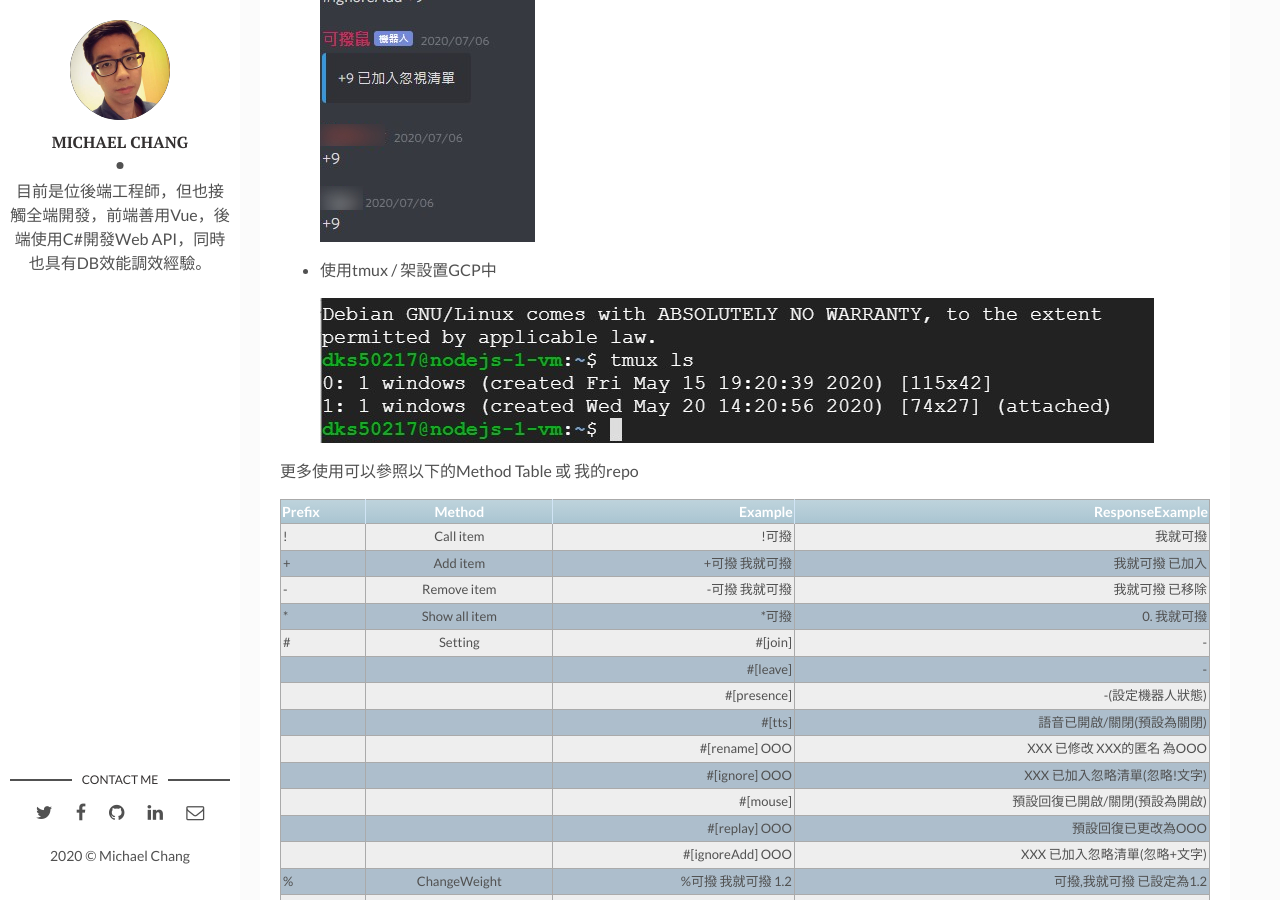
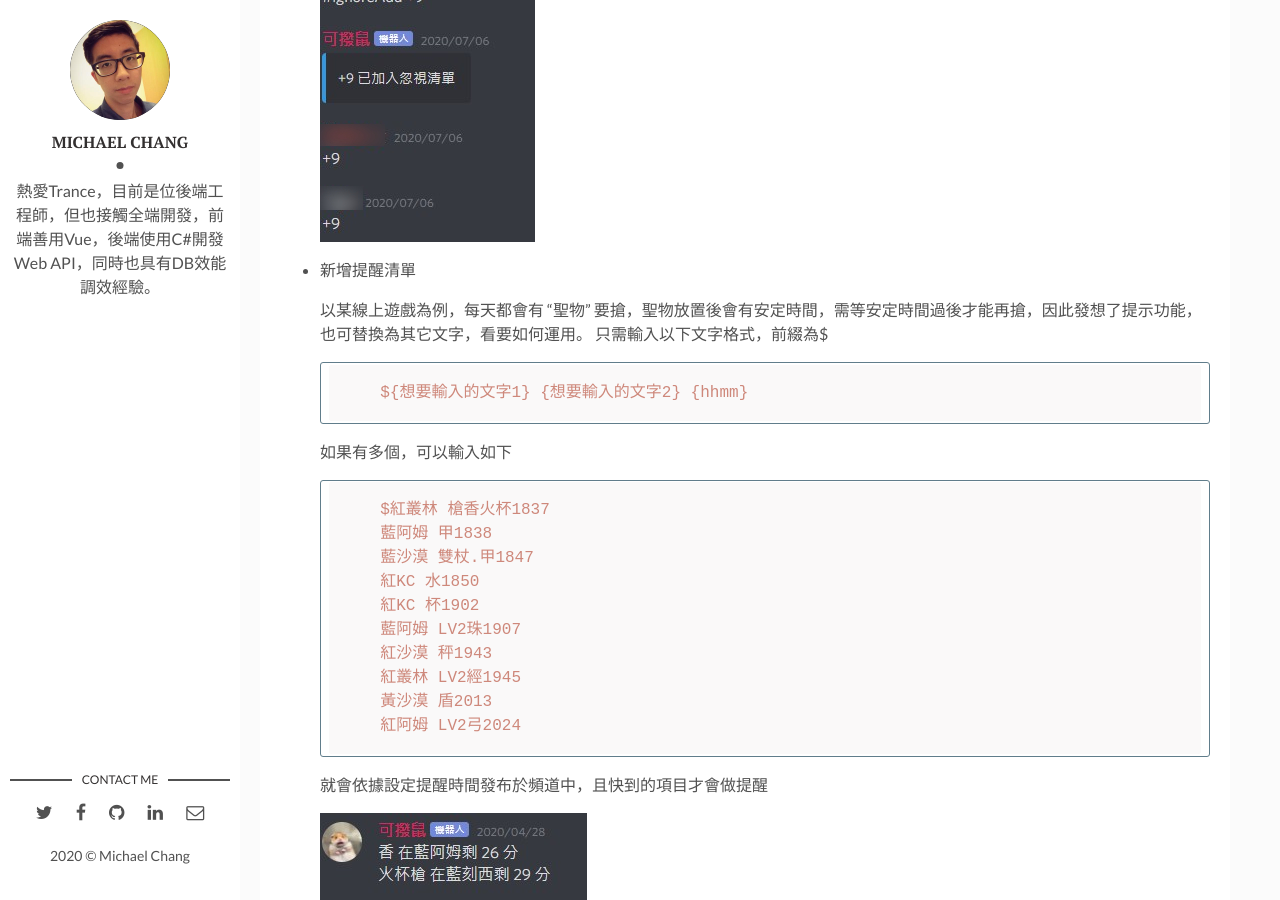
Before and after one commit to dks50217/dks50217.github.io, a Jekyll site: the page built from _posts/2020-02-08-DiscordBOT.markdown, in a window 1280 px wide and 900 px high, scrolled down 4100 px. Built offline with Jekyll 4.4.1, drawn with Linux system fonts in a browser that asks for light colours; comment, search, counter and statistics services are not loaded; some of the changed text lies outside the part shown.

Commit message:
revise post
revise post discordBOT and PMS

````diff
--- a/_config.yml
+++ b/_config.yml
@@ -8,7 +8,7 @@ site-twitter: https://twitter.com/dks50217
 # Author Settings
 author: Michael Chang # add your name
 author-img: michael-chang.jpg # add your photo
-about-author: 目前是位後端工程師，但也接觸全端開發，前端善用Vue，後端使用C#開發Web API，同時也具有DB效能調效經驗。
+about-author: 熱愛Trance，目前是位後端工程師，但也接觸全端開發，前端善用Vue，後端使用C#開發Web API，同時也具有DB效能調效經驗。
 social-twitter: dks50217
 social-facebook: dks50217
 social-github: dks50217
--- a/_posts/2020-02-08-DiscordBOT.markdown
+++ b/_posts/2020-02-08-DiscordBOT.markdown
@@ -122,6 +122,37 @@ tags: [tmux, GCP, Discord] # add tag
 
   <img src="../assets/img/DiscordBOT/discordBOT_11.jpg">
 
+
+* 新增提醒清單
+
+    以某線上遊戲為例，每天都會有 "聖物" 要搶，聖物放置後會有安定時間，需等安定時間過後才能再搶，因此發想了提示功能，也可替換為其它文字，看要如何運用。
+    只需輸入以下文字格式，前綴為$
+
+    ```
+    ${想要輸入的文字1} {想要輸入的文字2} {hhmm}
+    ```
+
+    如果有多個，可以輸入如下
+
+    ```
+    $紅叢林 槍香火杯1837
+    藍阿姆 甲1838
+    藍沙漠 雙杖.甲1847
+    紅KC 水1850
+    紅KC 杯1902
+    藍阿姆 LV2珠1907
+    紅沙漠 秤1943
+    紅叢林 LV2經1945
+    黃沙漠 盾2013
+    紅阿姆 LV2弓2024
+    ```
+
+    就會依據設定提醒時間發布於頻道中，且快到的項目才會做提醒
+
+    <img src="../assets/img/DiscordBOT/discordBOT_15.jpg">
+
+
+
 * 使用tmux / 架設置GCP中
 
   <img src="../assets/img/DiscordBOT/discordBOT_14.jpg">
@@ -144,5 +175,6 @@ tags: [tmux, GCP, Discord] # add tag
 |               |                | #[mouse]         | 預設回復已開啟/關閉(預設為開啟)
 |               |                | #[replay] OOO     | 預設回復已更改為OOO
 |               |                | #[ignoreAdd] OOO     | XXX 已加入忽略清單(忽略+文字)
-|%              | ChangeWeight   | %可撥 我就可撥 1.2| 可撥,我就可撥 已設定為1.2
+|$             | Add Remind List | $XXX OO1600| 已加入X筆
+|%             | ChangeWeight   | %可撥 我就可撥 1.2| 可撥,我就可撥 已設定為1.2
 |?             | Show help      |               |
--- a/_posts/2020-02-08-PMS.markdown
+++ b/_posts/2020-02-08-PMS.markdown
@@ -7,6 +7,8 @@ img: PMS-1.jpg # Add image post (optional)
 fig-caption: # Add figcaption (optional)
 tags: [C#,Entity Framework,JQuery,MSSQL]
 ---
-具即時性專案報表、工作看板、快速匯入專案工作、分配工作等功能
 
-頁面建立中...
+## 簡介
+具即時性專案報表、工作看板、快速匯入專案工作、分配工作等功能...是資策會團隊專題，跟企業合作作品，僅有DEMO權限
+
+<img src="../assets/img/PMS/PMS-1.png">
````
Also changed, not shown: other parts of _posts/2020-02-08-DiscordBOT.markdown (+2 -2 lines), _posts/2020-02-08-EDMDropDetector.markdown (added, +15 -0 lines), assets/img/DiscordBOT/discordBOT_15.jpg (added), assets/img/EDM.jpg (added), assets/img/EDM/EDM-1.jpg (added), assets/img/PMS/PMS-1.png (added), 1 other file.
